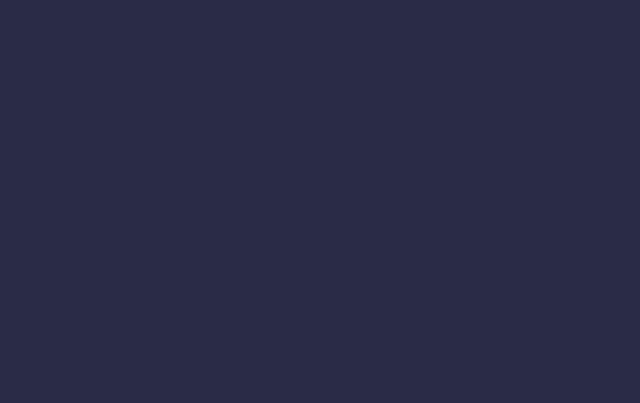
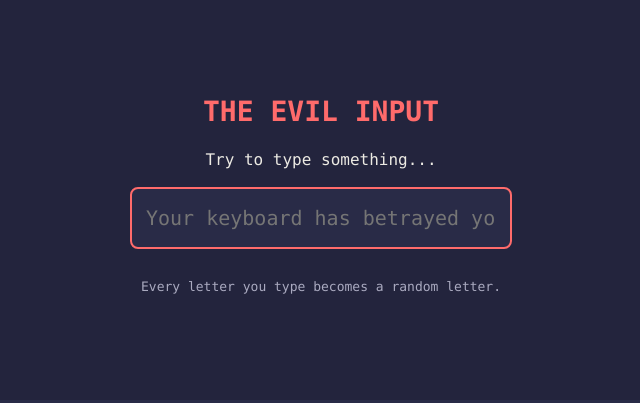
Before and after one commit to Erantis06/evil-typing, a plain HTML site: page index.html in a window 1280 px wide. Shown: the whole page, without its empty margins (79-719 px from the left). Drawn offline with Linux system fonts and the light colour scheme.

Commit message:
Update index.html

```diff
--- a/index.html
+++ b/index.html
@@ -4,16 +4,117 @@
 <meta charset="utf-8">
 <meta name="viewport" content="width=device-width, initial-scale=1">
 <title>my evil input</title>
+
 <style>
-  /* Everything you make goes inside #stage: exactly 800 × 400 pixels. The gallery shows
-     this box (shrunk to fit), so anything outside it won't be seen. */
-  html, body { margin: 0; background: #292b47; color: #eceae3; font: 16px/1.5 ui-monospace, Menlo, Consolas, monospace; }
+  html, body {
+    margin: 0;
+    background: #292b47;
+    color: #eceae3;
+    font: 16px/1.5 ui-monospace, Menlo, Consolas, monospace;
+  }
+
   #stage {
-    width: 800px; height: 400px; overflow: hidden; position: relative;
-    display: grid; place-items: center; text-align: center;
+    width: 800px;
+    height: 400px;
+    overflow: hidden;
+    position: relative;
+    display: grid;
+    place-items: center;
+    text-align: center;
     background: #23243d;
   }
 
-  /* ---- the example below: delete it and build your own ---- */
-<label>What's your name?</label>
-<input type="text">
+  .evil-box {
+    display: flex;
+    flex-direction: column;
+    gap: 15px;
+    align-items: center;
+  }
+
+  h1 {
+    font-size: 28px;
+    margin: 0;
+    color: #ff6b6b;
+  }
+
+  input {
+    width: 350px;
+    padding: 14px;
+    background: #292b47;
+    color: #eceae3;
+    border: 2px solid #ff6b6b;
+    border-radius: 8px;
+    font: inherit;
+    font-size: 20px;
+    outline: none;
+    text-align: center;
+  }
+
+  input:focus {
+    border-color: #ffd166;
+  }
+
+  p {
+    color: #aaaac0;
+    font-size: 13px;
+  }
+</style>
+</head>
+
+<body>
+  <div id="stage">
+    <div class="evil-box">
+      <h1>THE EVIL INPUT</h1>
+
+      <label for="evilInput">
+        Try to type something...
+      </label>
+
+      <input
+        type="text"
+        id="evilInput"
+        placeholder="Your keyboard has betrayed you"
+        autocomplete="off"
+      >
+
+      <p>Every letter you type becomes a random letter.</p>
+    </div>
+  </div>
+
+  <script>
+    const input = document.getElementById("evilInput");
+
+    input.addEventListener("keydown", function(event) {
+
+      // Let backspace, arrows, and shortcuts work normally
+      if (
+        event.key.length !== 1 ||
+        event.ctrlKey ||
+        event.altKey ||
+        event.metaKey
+      ) {
+        return;
+      }
+
+      // Stop the actual character from appearing
+      event.preventDefault();
+
+      // Generate a random letter from A to Z
+      const letters = "abcdefghijklmnopqrstuvwxyz";
+      const randomLetter =
+        letters[Math.floor(Math.random() * letters.length)];
+
+      // Replace the selected text, or insert at the cursor
+      const start = input.selectionStart;
+      const end = input.selectionEnd;
+
+      input.setRangeText(
+        randomLetter,
+        start,
+        end,
+        "end"
+      );
+    });
+  </script>
+</body>
+</html>
```
